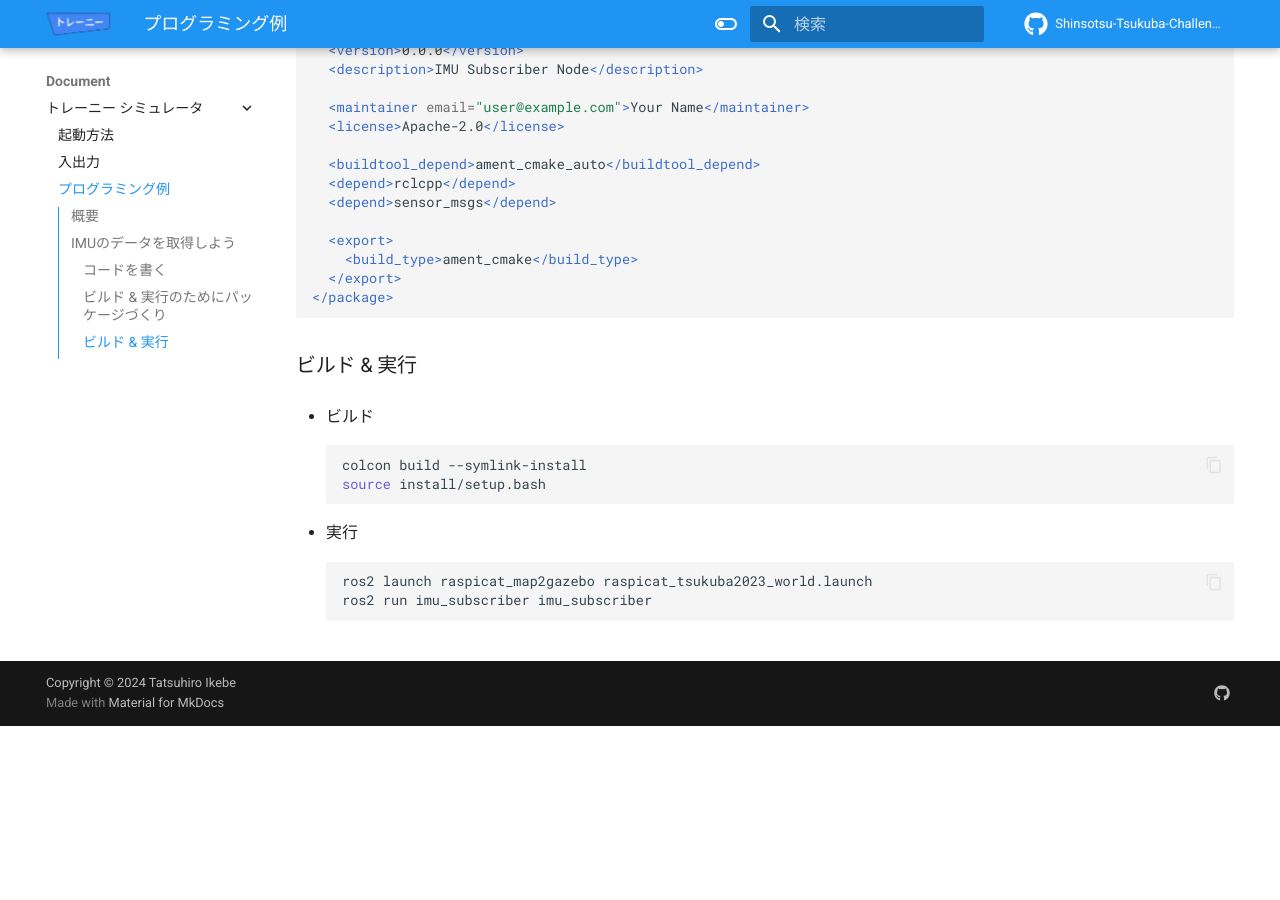
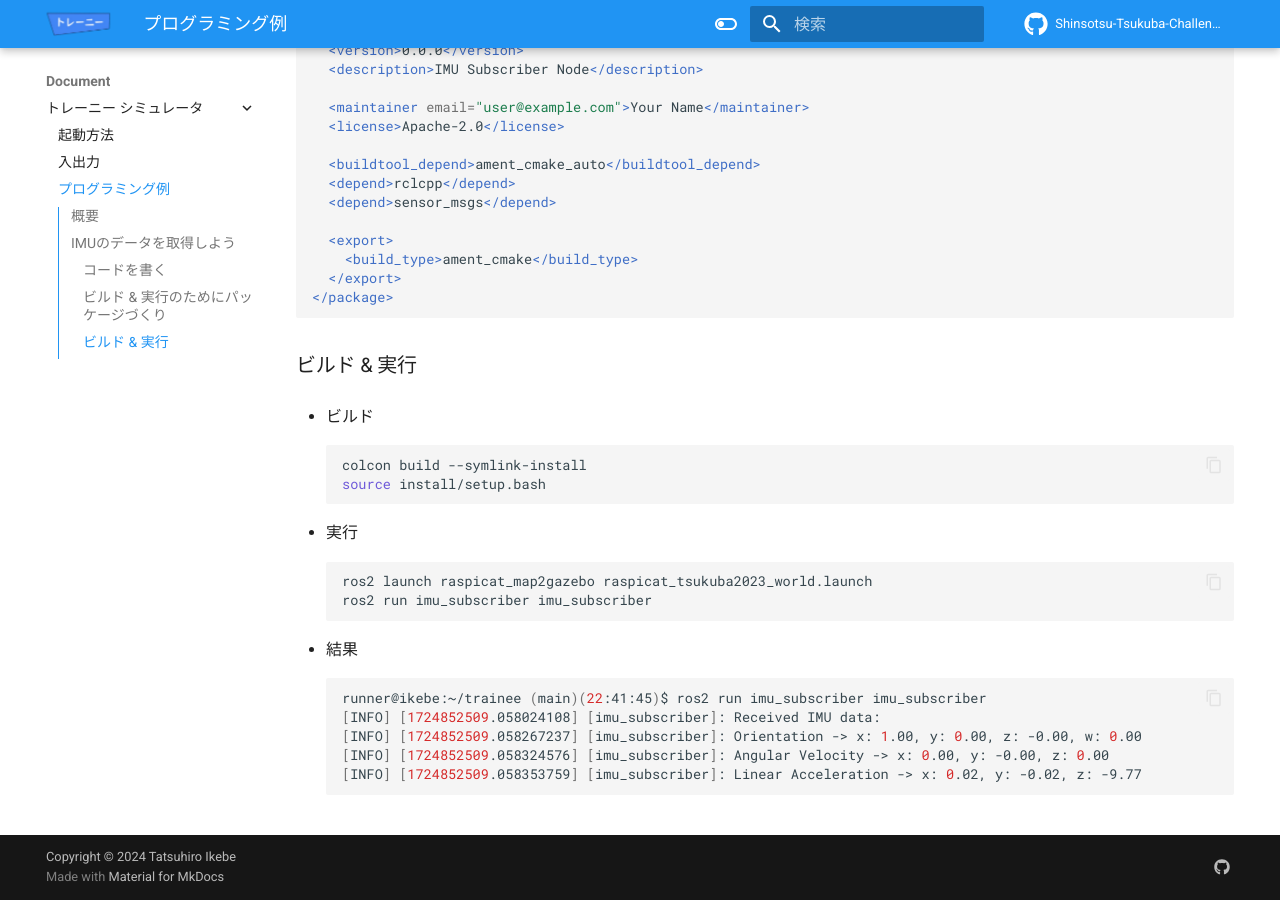
Before and after one commit to haruyama8940/trainee_documentation, an MkDocs documentation site: the page built from docs/document/simulator/trainee_simulator_programming.md, in a window 1280 px wide and 900 px high, scrolled down 1665 px. Built offline with MkDocs 1.6.1 and Material for MkDocs 9.7.7, drawn with Linux system fonts in a browser that asks for light colours; comment, search, counter and statistics services are not loaded; before the commit the page ends 2391 px from its top, so only the background shows below that.

Commit message:
chore: add result imu subscriber (#5)

````diff
--- a/docs/document/simulator/trainee_simulator_programming.md
+++ b/docs/document/simulator/trainee_simulator_programming.md
@@ -103,3 +103,11 @@ source install/setup.bash
 ros2 launch raspicat_map2gazebo raspicat_tsukuba2023_world.launch
 ros2 run imu_subscriber imu_subscriber
 ```
+* 結果
+``` sh
+runner@ikebe:~/trainee (main)(22:41:45)$ ros2 run imu_subscriber imu_subscriber
+[INFO] [1724852509.058024108] [imu_subscriber]: Received IMU data:
+[INFO] [1724852509.058267237] [imu_subscriber]: Orientation -> x: 1.00, y: 0.00, z: -0.00, w: 0.00
+[INFO] [1724852509.058324576] [imu_subscriber]: Angular Velocity -> x: 0.00, y: -0.00, z: 0.00
+[INFO] [1724852509.058353759] [imu_subscriber]: Linear Acceleration -> x: 0.02, y: -0.02, z: -9.77
+```
````
